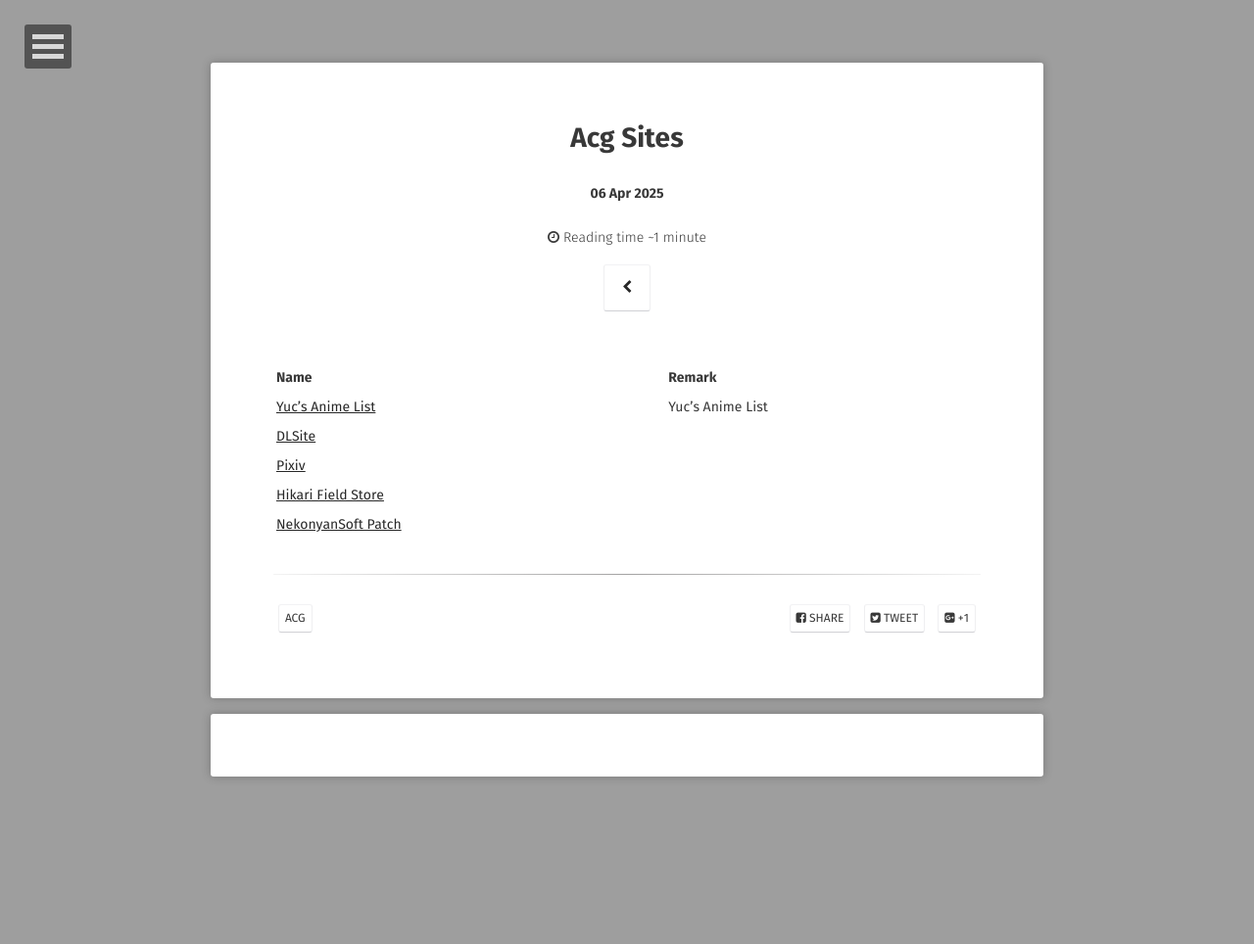
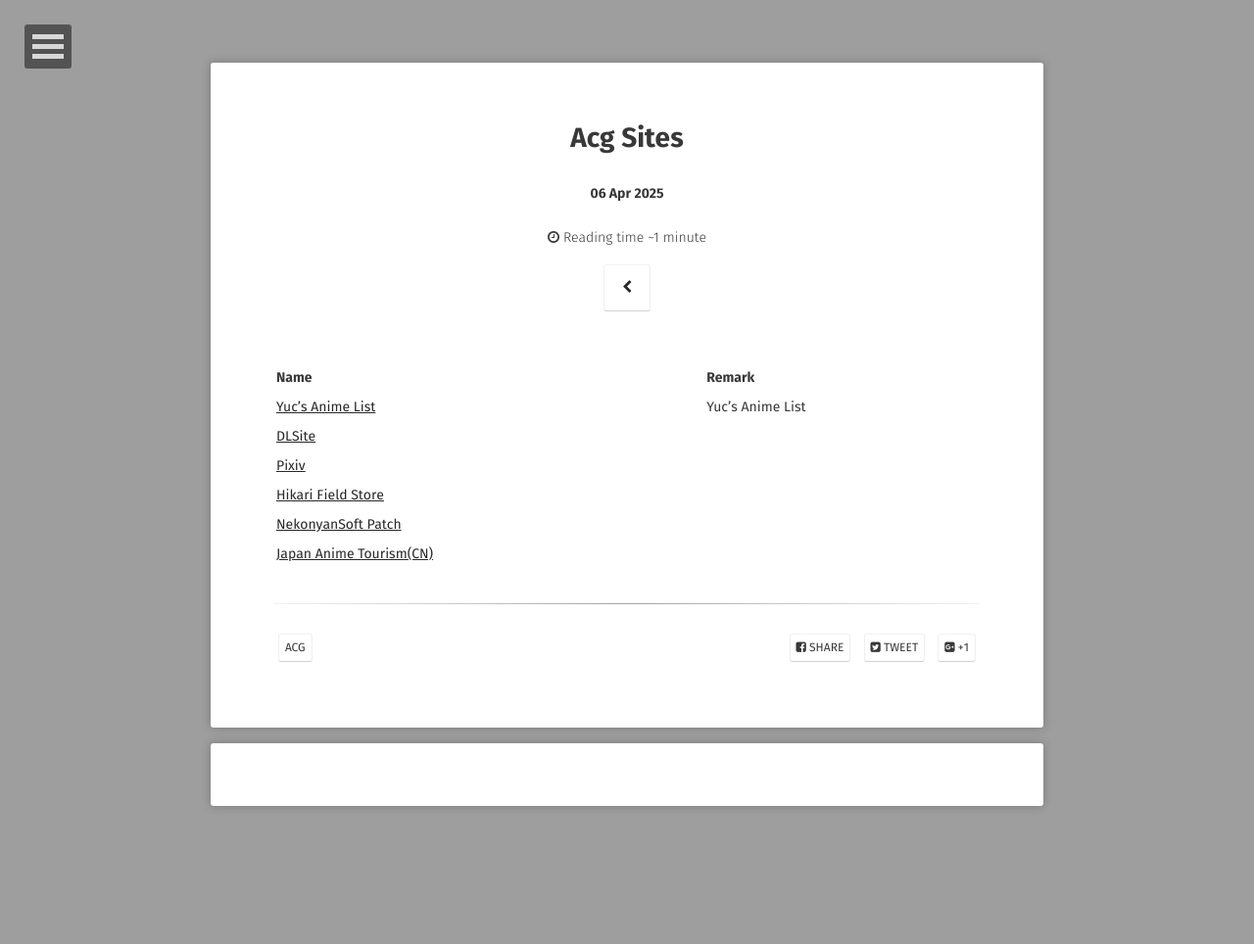
Before and after one commit to o7878x/o7878x.github.io, a Jekyll site: the page built from _posts/2025-04-06-acg-sites.md, in a window 1280 px wide. Shown: the whole page at 98% size. Built offline with Jekyll 4.4.1, drawn with Linux system fonts in a browser that asks for light colours; some web fonts are replaced; comment, search, counter and statistics services are not loaded.

Commit message:
feature:add anime tourism

```diff
--- a/_posts/2025-04-06-acg-sites.md
+++ b/_posts/2025-04-06-acg-sites.md
@@ -15,3 +15,4 @@
 | [Pixiv](https://www.pixiv.net/) | |
 | [Hikari Field Store](https://store.hikarifield.co.jp/) | |
 | [NekonyanSoft Patch](https://patches.nekonyansoft.com/) | |
+| [Japan Anime Tourism(CN)](https://anitabi.cn/) | |
```
